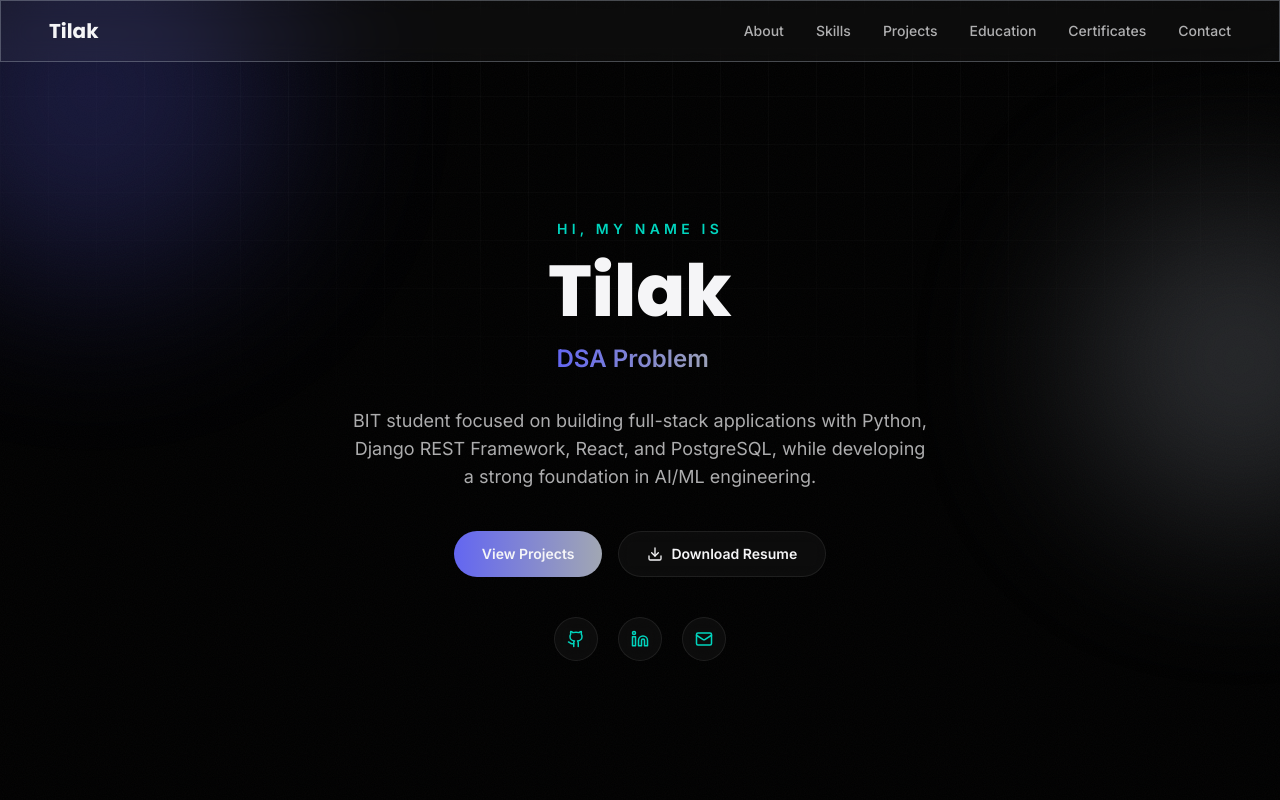
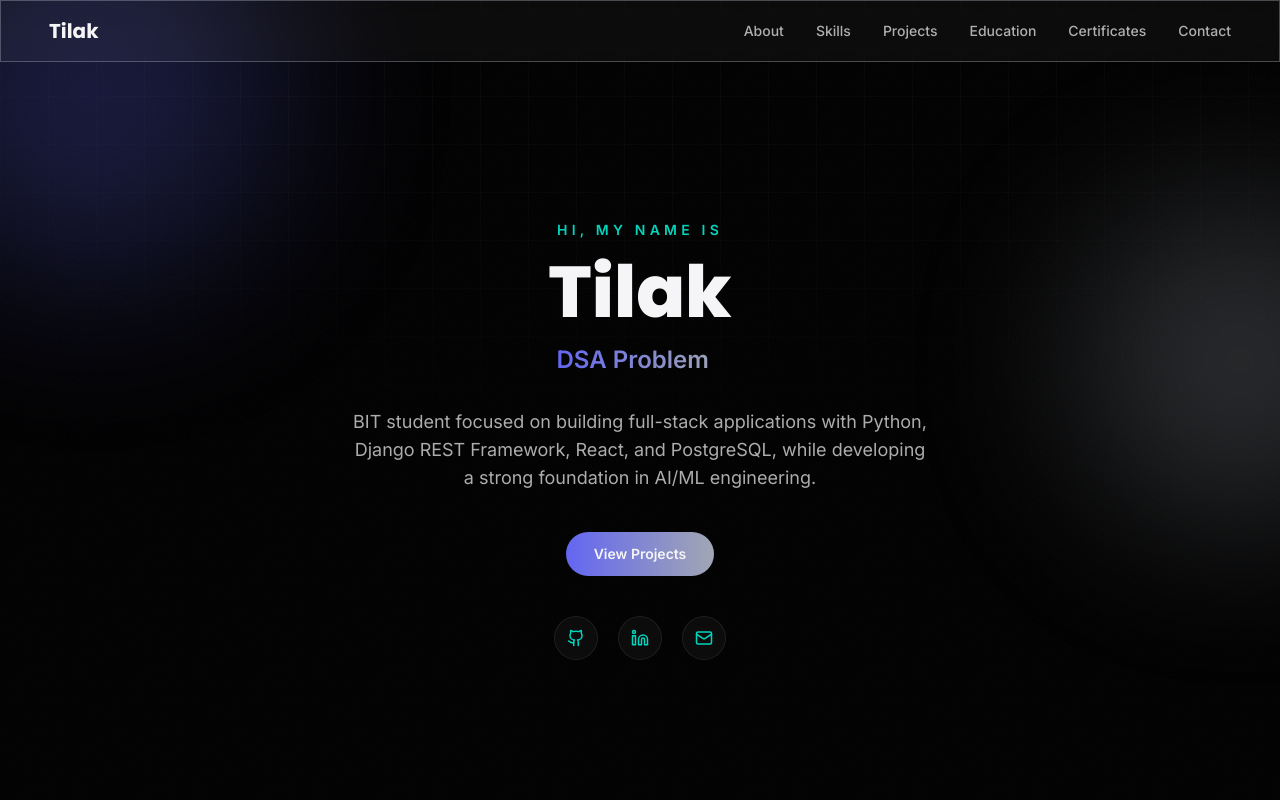
Before and after one commit to TilakBhattarai/TilakPortfolio, a React (Vite) app: page / in a window 1280 px wide. Shown: the top 800 px of the page. Built offline with nearby package versions, Linux system fonts and the light colour scheme.

Commit message:
Update portfolio with CollabHub and resume

```diff
--- a/src/components/Hero.jsx
+++ b/src/components/Hero.jsx
@@ -52,14 +52,6 @@ export default function Hero({ scrollTo }) {
                         View Projects
                     </button>
 
-                    <a
-                        href="/Tilak_Bhattarai_Resume.pdf"
-                        download="Tilak_Bhattarai_Resume.pdf"
-                        className="glass px-7 py-3 rounded-full font-semibold text-sm flex items-center gap-2 hover:scale-105 transition"
-                    >
-                        <Download size={16} />
-                        Download Resume
-                    </a>
                 </div>
 
                 {/* Social Links */}
```
